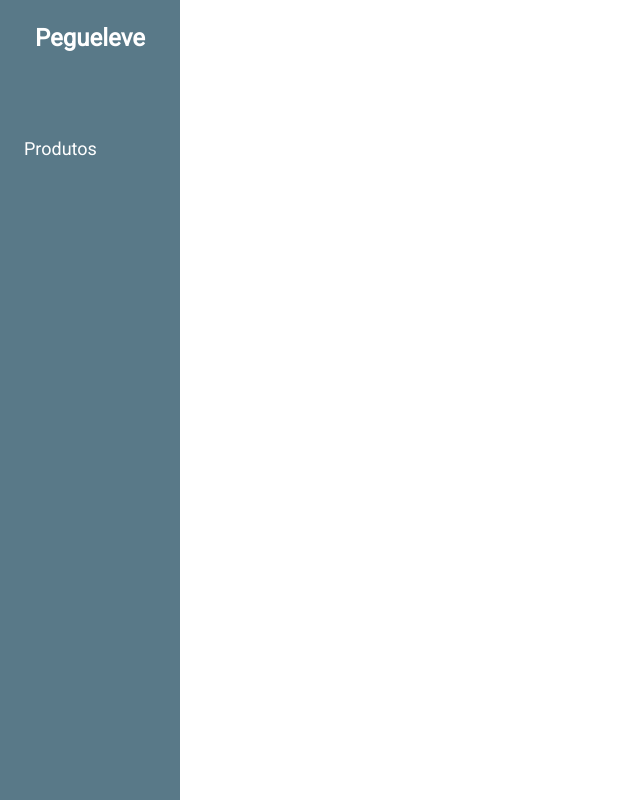
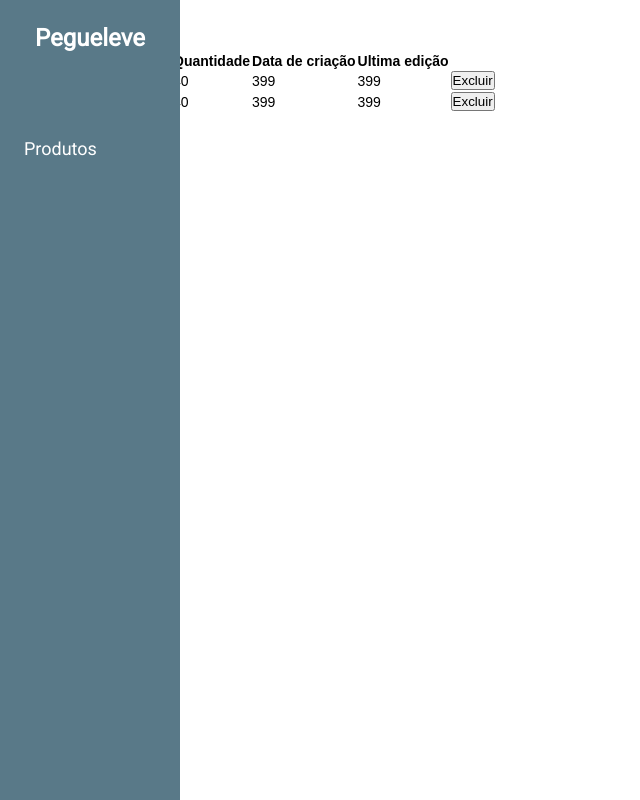
Before and after one commit to edersonrdg/pagueleve-teste, a React (Create React App) app in the folder web/: page /produtos in a window 1280 px wide. Shown: the whole page, without its empty margins (0-640 px from the left). Built offline with nearby package versions, Linux system fonts and the light colour scheme.

Commit message:
feat: add product table on page

```diff
--- a/web/src/pages/Products/index.jsx
+++ b/web/src/pages/Products/index.jsx
@@ -5,7 +5,51 @@ function Products() {
   return (
     <>
       <Sidebar />
-      <h1>Produtos</h1>
+      <div className="main-content">
+      <div id="header">
+        <h1>Produtos</h1>
+        <button type="button" id="btn-primary">Novo produto</button>
+      </div>
+      <div id="product-content">
+        <table id="product-table">
+          <thead>
+          <tr>
+            <th>Nome</th>
+            <th>Descrição</th>
+            <th>Preço</th>
+            <th>Quantidade</th>
+            <th>Data de criação</th>
+            <th>Ultima edição</th>
+          </tr>
+          </thead>
+          <tbody>
+          <tr>
+            <td>Banana</td>
+            <td>1 kg</td>
+            <td>50 reais</td>
+            <td>40</td>
+            <td>399</td>
+            <td>399</td>
+            <td>
+              <button type="button">Excluir</button>
+            </td>
+          </tr>
+          <tr>
+            <td>Banana</td>
+            <td>1 kg</td>
+            <td>50 reais</td>
+            <td>40</td>
+            <td>399</td>
+            <td>399</td>
+            <td>
+              <button type="button">Excluir</button>
+            </td>
+          </tr>
+          </tbody>
+        </table>
+      </div>
+    </div>
+    )
     </>
   );
 }
```
